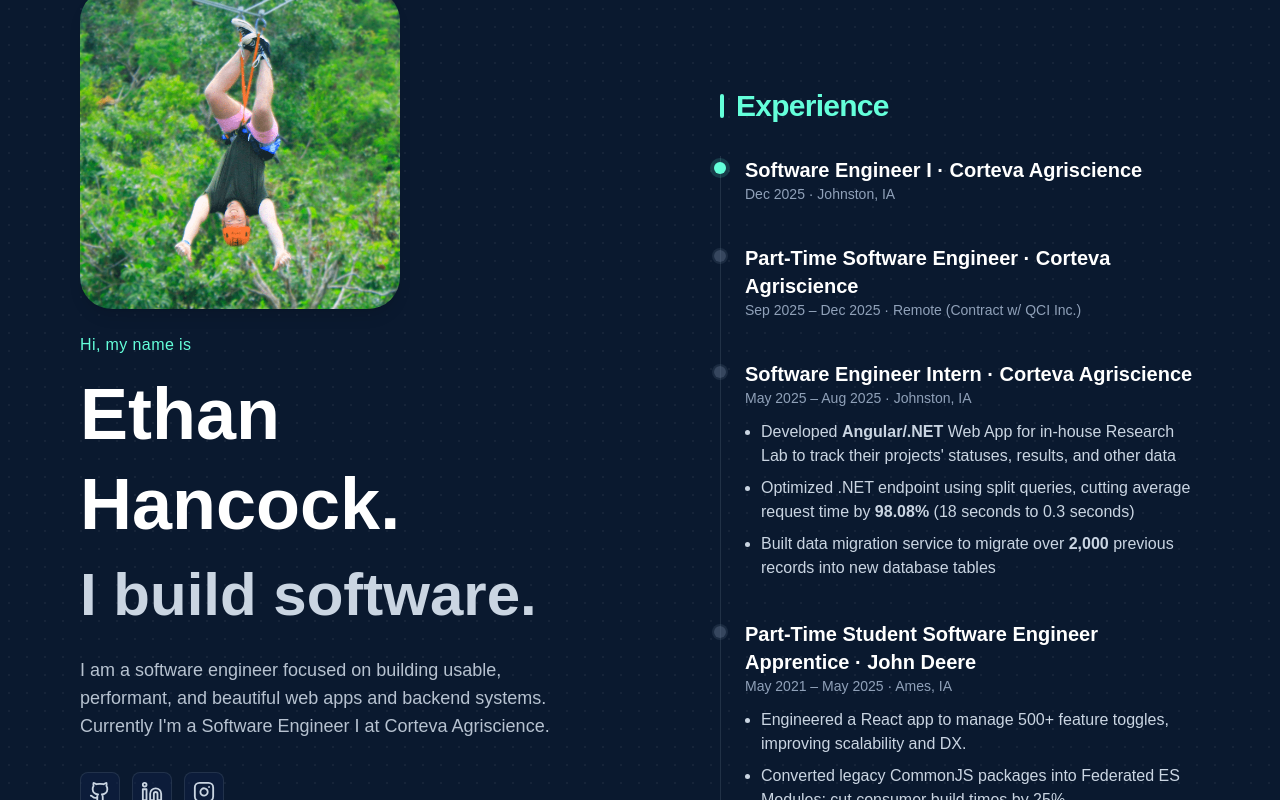
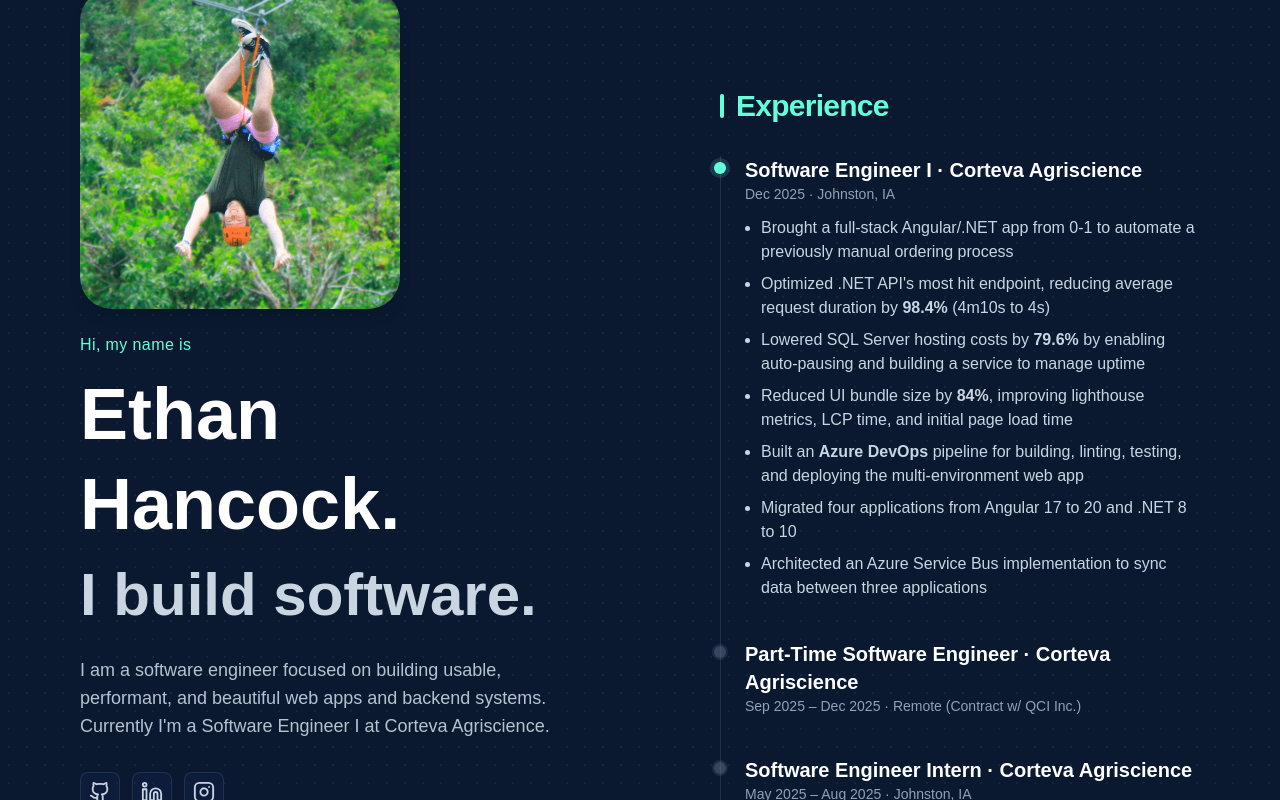
Before and after one commit to ethan-id/portfolio-v2, a Next.js app: page / in a window 1280 px wide. Built offline with nearby package versions, Linux system fonts and the light colour scheme.

Commit message:
Update most recent experience

```diff
--- a/src/app/page.tsx
+++ b/src/app/page.tsx
@@ -112,6 +112,15 @@ export default function Home() {
                             />
                             <h3 className='text-xl font-bold'>Software Engineer I · Corteva Agriscience</h3>
                             <p className='text-sm text-slate-400'>Dec 2025 · Johnston, IA</p>
+                            <ul className='mt-3 space-y-2 text-slate-300 list-disc pl-4'>
+                                <li>Brought a full-stack Angular/.NET app from 0-1 to automate a previously manual ordering process</li>
+                                <li>Optimized .NET API's most hit endpoint, reducing average request duration by <strong>98.4%</strong> (4m10s to 4s)</li>
+                                <li>Lowered SQL Server hosting costs by <strong>79.6%</strong> by enabling auto-pausing and building a service to manage uptime</li>
+                                <li>Reduced UI bundle size by <strong>84%</strong>, improving lighthouse metrics, LCP time, and initial page load time</li>
+                                <li>Built an <strong>Azure DevOps</strong> pipeline for building, linting, testing, and deploying the multi-environment web app</li>
+                                <li>Migrated four applications from Angular 17 to 20 and .NET 8 to 10</li>
+                                <li>Architected an Azure Service Bus implementation to sync data between three applications</li>
+                            </ul>
                         </li>
 
                         {/* Corteva Part Time */}
```
